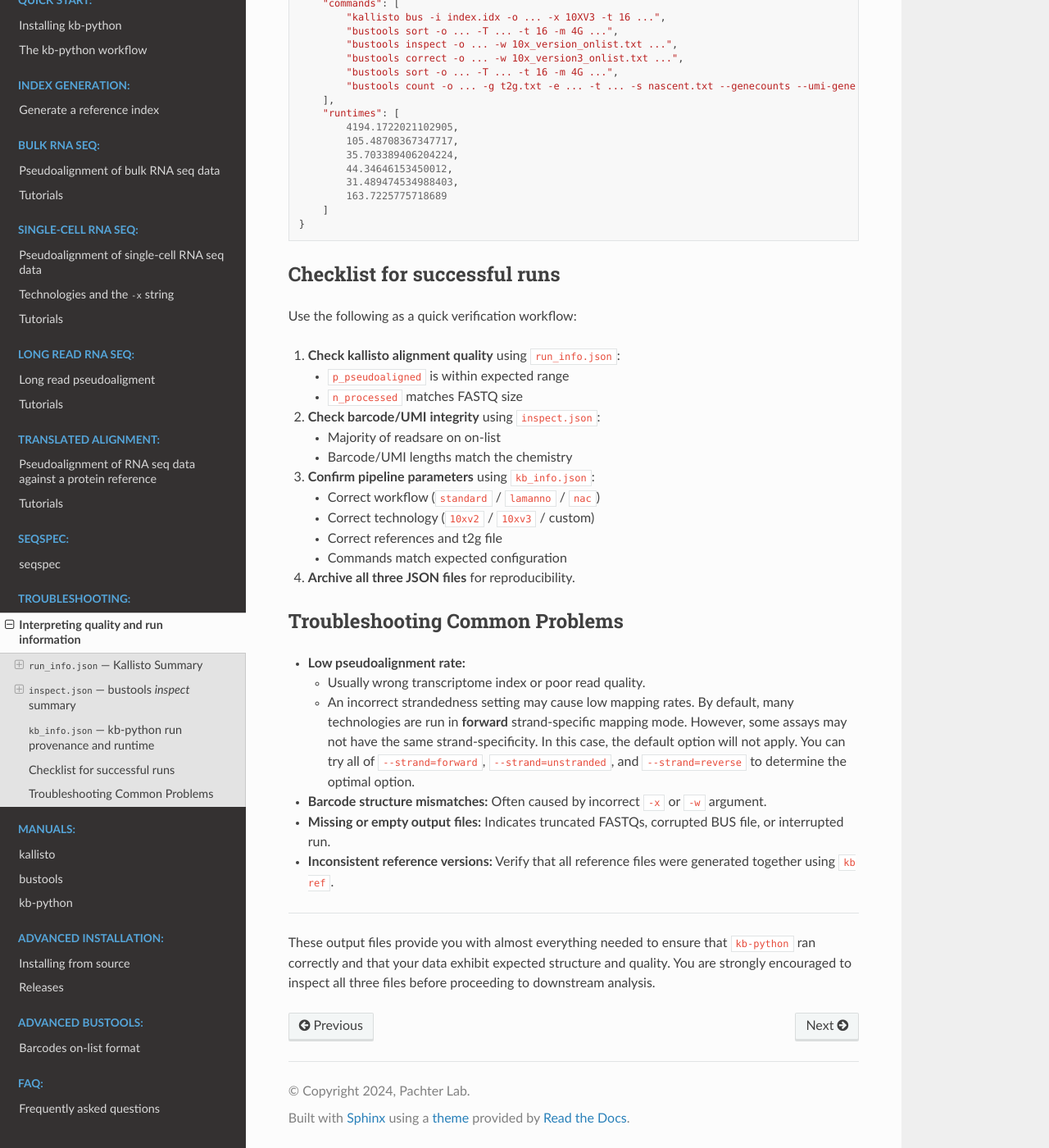
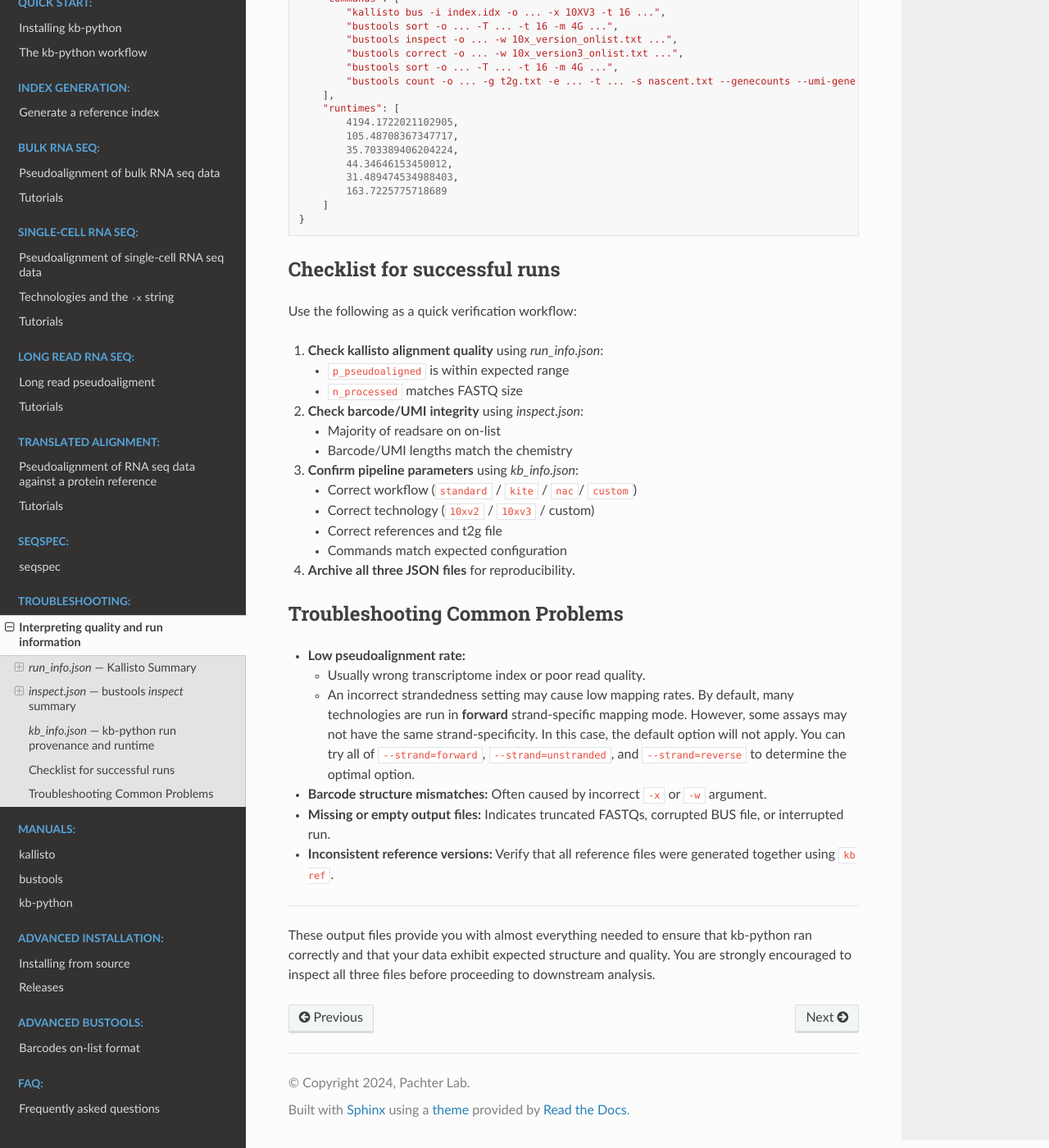
Before and after one commit to pachterlab/kb_docs, a Sphinx documentation site: the page built from docs/source/troubleshooting/troubleshooting.rst, in a window 1280 px wide and 1400 px high, scrolled down 4123 px. Shown: the whole window at 82% size. Built offline with Sphinx 7.4.7 and the Read the Docs theme 3.1.0, drawn with Linux system fonts in a browser that asks for light colours; pages that are not in the unit, such as notebooks, are missing from menus; some of the changed text lies outside the part shown.

Commit message:
minor fixes

```diff
--- a/docs/source/lr/pseudoalignment.rst
+++ b/docs/source/lr/pseudoalignment.rst
@@ -8,7 +8,7 @@
 
 kallisto can perform long-read pseudoalignment of nucleotide sequences against a large *k*-mer reference while retaining single-cell (for single-cell RNA sequencing data) or sample (for bulk RNA seq data) resolution. To perform long-read pseudoalignment, first add ``-k 63`` to ``kb ref`` and, second, add the ``--long`` flag to the ``kb count`` commands.
 
-Long-read pseudoalignment, which performs alignment using an extended k-mer length (> 31 bases), improves transcript-to-gene mapping quality. As k-mer length increases, the number of transcripts in a compatibility class decreases on average, raising the probability that reads map to the correct compatibility class. Additionally, longer k-mers increase the likelihood that equivalence class intersections will be nonempty, which improves the overall mapping rate.
+Long-read pseudoalignment with **lr-kallisto**, which performs alignment using an extended k-mer length (> 31 bases), improves transcript-to-gene mapping quality. As k-mer length increases, the number of transcripts in a compatibility class decreases on average, raising the probability that reads map to the correct compatibility class. Additionally, longer k-mers increase the likelihood that equivalence class intersections will be nonempty, which improves the overall mapping rate.
 
 The workflow can be executed in three lines of code, and computational requirements do not exceed those of a standard laptop. Building on kallisto’s versatility, the workflow is compatible with all state-of-the-art single-cell and bulk RNA sequencing methods, including but not limited to SMART-Seq and SPLiT-Seq (including Parse Biosciences) and performance is state-of-the-art on both PacBio and Oxford Nanopore Technologies long-read data.
 
--- a/docs/source/troubleshooting/troubleshooting.rst
+++ b/docs/source/troubleshooting/troubleshooting.rst
@@ -12,9 +12,9 @@
 
 This page explains three important JSON outputs:
 
-* ``run_info.json`` — generated by *kallisto*
-* ``inspect.json`` — generated by *bustools*
-* ``kb_info.json`` — generated by *kb-python* itself
+* `run_info.json` — generated by **kallisto**
+* `inspect.json` — generated by **bustools**
+* `kb_info.json` — generated by **kb-python** itself
 
 These files allow users to verify:
 
@@ -25,10 +25,10 @@
 * the exact commands and tool versions used for reproducibility
 
 -------------------------------------
-``run_info.json`` — Kallisto Summary
+`run_info.json` — Kallisto Summary
 -------------------------------------
 
-``run_info.json`` is generated by ``kallisto`` during pseudoalignment.
+`run_info.json` is generated by kallisto during pseudoalignment.
 It summarizes how many reads were processed, how many pseudoaligned,
 and which index and version were used.
 
@@ -87,10 +87,10 @@
 * ``index_version`` incompatible with ``kallisto`` version
 
 -------------------------------------
-``inspect.json`` — bustools `inspect` summary
+`inspect.json` — bustools `inspect` summary
 -------------------------------------
 
-``inspect.json`` is produced by ``bustools inspect`` and provides aggregate
+`inspect.json` is produced by ``bustools inspect`` and provides aggregate
 statistics about the BUS file: how many BUS records and reads are present,
 how many distinct barcodes and UMIs were observed, summaries of reads-per-barcode
 and UMIs-per-barcode, and how many barcodes/reads match the supplied on-list.
@@ -232,7 +232,7 @@
 
 * **Very low** ``numReads`` **or** ``numRecords``
 
-  * Confirm kallisto completed without errors (look at ``run_info.json`` and
+  * Confirm kallisto completed without errors (look at `run_info.json` and
     kallisto logs).
   * Inspect input FASTQs for truncation or missing pairs.
 
@@ -292,19 +292,19 @@
 
 Use the following as a quick verification workflow:
 
-#. **Check kallisto alignment quality** using ``run_info.json``:
+#. **Check kallisto alignment quality** using `run_info.json`:
 
    * ``p_pseudoaligned`` is within expected range
    * ``n_processed`` matches FASTQ size
 
-#. **Check barcode/UMI integrity** using ``inspect.json``:
+#. **Check barcode/UMI integrity** using `inspect.json`:
 
    * Majority of readsare on on-list
    * Barcode/UMI lengths match the chemistry
 
-#. **Confirm pipeline parameters** using ``kb_info.json``:
+#. **Confirm pipeline parameters** using `kb_info.json`:
 
-   * Correct workflow (``standard`` / ``lamanno`` / ``nac``)
+   * Correct workflow (``standard`` / ``kite`` / ``nac``/ ``custom``)
    * Correct technology (``10xv2`` / ``10xv3`` / custom)
    * Correct references and t2g file
    * Commands match expected configuration
@@ -333,6 +333,6 @@
 -------------------------------------
 
 These output files provide you with almost everything needed to ensure that
-``kb-python`` ran correctly and that your data exhibit expected
+kb-python ran correctly and that your data exhibit expected
 structure and quality. You are strongly encouraged to inspect all
 three files before proceeding to downstream analysis.
```
Also changed, not shown: other parts of docs/source/troubleshooting/troubleshooting.rst (+2 -2 lines), docs/source/manuals/kb.rst (+14 -1 lines).
